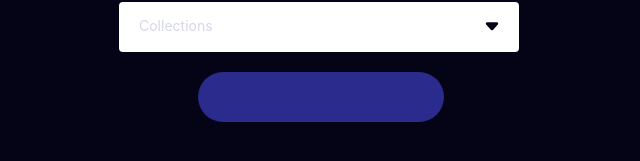
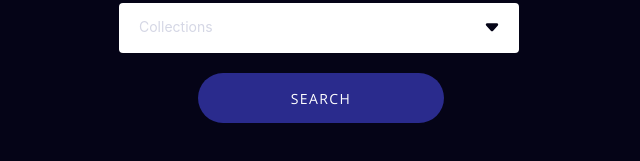
Before and after one commit to brkn/unsplash-search-app, a React (Create React App) app: page / in a window 1280 px wide. Shown: the part 459-620 px from the top of the page, without its empty margins (319-959 px from the left). Built offline with nearby package versions, Linux system fonts and the light colour scheme.

Commit message:
Add text to Search-button

```diff
--- a/src/components/Header.js
+++ b/src/components/Header.js
@@ -55,7 +55,7 @@ class Header extends Component {
             items={collections}
             setCollection={this.setCollection}
           />
-          <button className="Search-button" type="submit" value="Search" />
+          <button className="Search-button" type="submit">SEARCH</button>
         </form>
       </div>
     );
```
